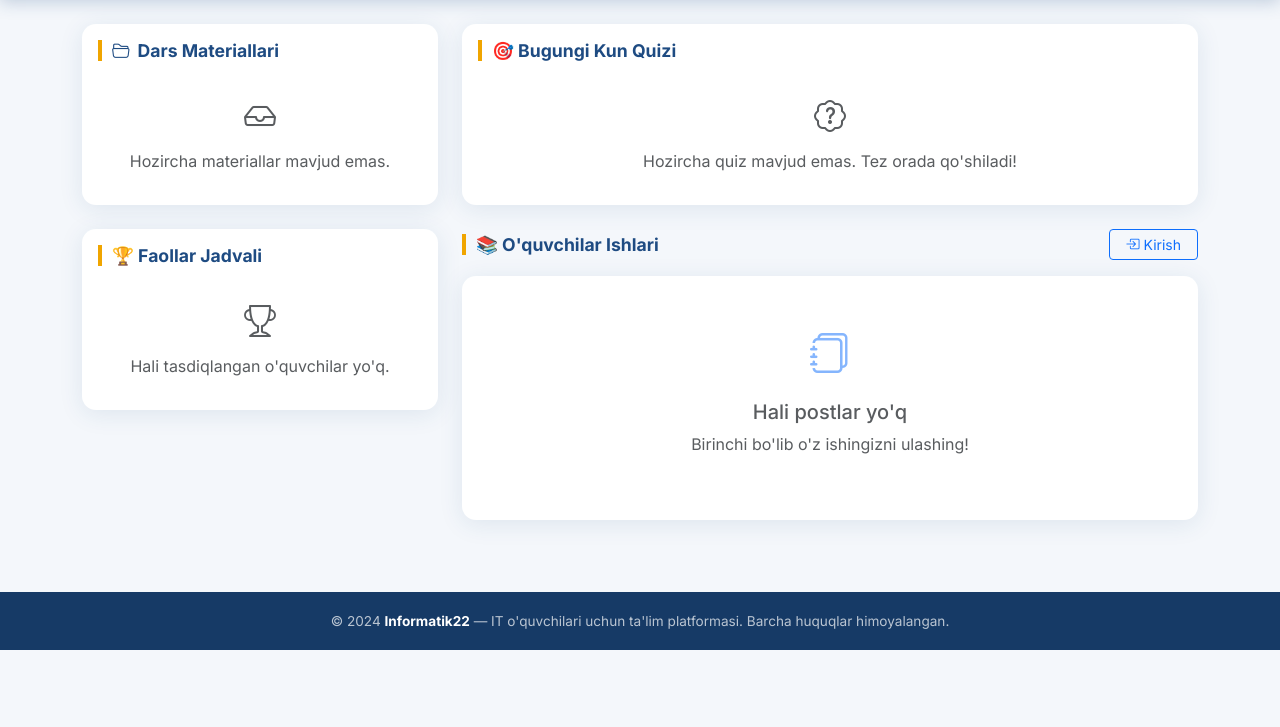
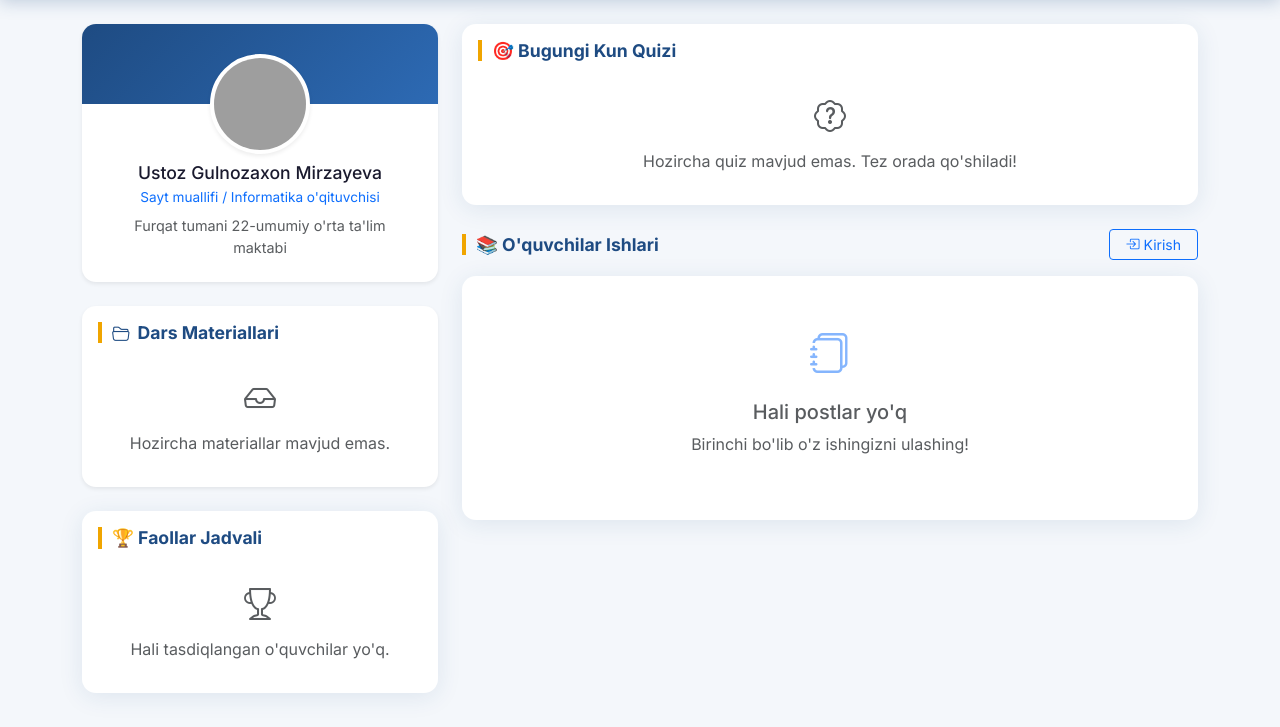
Before and after one commit to yulchiyev1/informatik22, a Django app: page / in a window 1280 px wide. Shown: the part 68-795 px from the top of the page. Before the commit the page ends 718 px from the top, so only its background shows below. Run offline with Django 5.2, Linux system fonts and the light colour scheme; data that the repository does not hold is empty; grey boxes are pictures that could not be loaded.

Commit message:
feat: add Sayt Muallifi (About Teacher) section to homepage

```diff
--- a/templates/core/home.html
+++ b/templates/core/home.html
@@ -1,4 +1,5 @@
 {% extends 'core/base.html' %}
+{% load static %}
 
 {% block title %}Bosh Sahifa — Informatik22{% endblock %}
 
@@ -9,8 +10,26 @@
         <!-- ═══════════ LEFT SIDEBAR (col-md-4) ═══════════ -->
         <div class="col-md-4">
 
+            <!-- ── Sayt Muallifi (About Teacher) ── -->
+            <div class="card mb-4 overflow-hidden border-0 shadow-sm" style="border-radius: 14px;">
+                <div class="card-body p-0 text-center">
+                    <div style="background: linear-gradient(135deg, #1e4b82, #2d6ab4); height: 80px;"></div>
+                    <div class="position-relative" style="margin-top: -50px;">
+                        <!-- O'qituvchi rasmi (placeholder o'rniga user o'zi rasmni qo'yishi mumkin, yoki statik papkaga joylash kerak) -->
+                        <img src="{% static 'images/teacher.jpg' %}" onerror="this.src='https://ui-avatars.com/api/?name=Gulnozaxon+Mirzayeva&background=ffffff&color=1e4b82&size=100'" alt="Gulnozaxon Mirzayeva" class="rounded-circle border border-4 border-white bg-white shadow-sm" style="width: 100px; height: 100px; object-fit: cover;">
+                    </div>
+                    <div class="p-4 pt-2">
+                        <h3 class="fw-700 mb-1" style="font-size: 1.1rem; color: #1a1a2e;">Ustoz Gulnozaxon Mirzayeva</h3>
+                        <p class="text-primary fw-600 mb-2" style="font-size: 0.85rem;">Sayt muallifi / Informatika o'qituvchisi</p>
+                        <p class="text-muted mb-0" style="font-size: 0.9rem; line-height: 1.5;">
+                            Furqat tumani 22-umumiy o'rta ta'lim maktabi
+                        </p>
+                    </div>
+                </div>
+            </div>
+
             <!-- ── Dars Materiallari ── -->
-            <div class="card mb-4">
+            <div class="card mb-4 border-0 shadow-sm" style="border-radius: 14px;">
                 <div class="card-body">
                     <h2 class="section-title">
                         <i class="bi bi-folder2-open me-2"></i>Dars Materiallari
```
